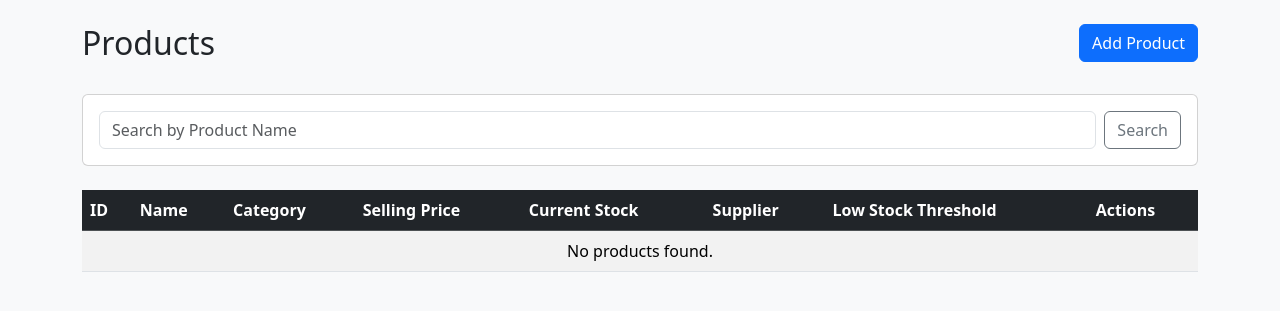
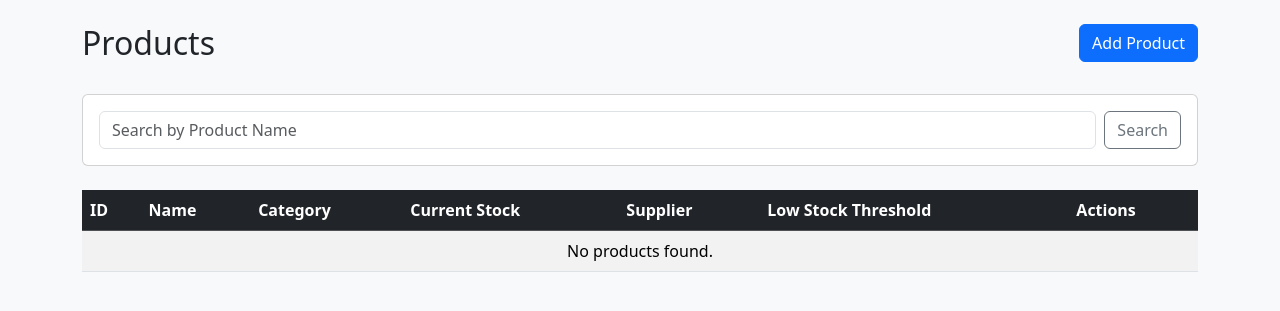
Before and after one commit to ishithakodali/inventory-management-system, a Flask app: page /products/ in a window 1280 px wide. Shown: the part 56-367 px from the top of the page. Run offline with Flask 3, Linux system fonts and the light colour scheme; the visitor is signed in with stand-in values (Sample User, id 1); data that the repository does not hold is empty.

Commit message:
Refactor pricing workflow to be transaction-based

```diff
--- a/routes/products.py
+++ b/routes/products.py
@@ -24,7 +24,7 @@ def add():
         abort(403)
     name = request.form.get('name')
     category = request.form.get('category')
-    price = request.form.get('price')
+    price = 0.0 # Price is no longer recorded on the product level
     stock_quantity = request.form.get('stock_quantity')
     supplier = request.form.get('supplier')
     low_stock_threshold = request.form.get('low_stock_threshold')
@@ -34,11 +34,7 @@ def add():
         return redirect(url_for('products.index'))
 
     try:
-        price = float(price)
-        if price <= 0:
-            flash('Selling Price must be greater than zero.', 'danger')
-            return redirect(url_for('products.index'))
-
+        # No longer validate selling price here
         stock_quantity = int(stock_quantity)
         if stock_quantity < 0:
             flash('Stock cannot be negative.', 'danger')
@@ -73,7 +69,7 @@ def edit(id):
         abort(403)
     name = request.form.get('name')
     category = request.form.get('category')
-    price = request.form.get('price')
+    price = 0.0 # Price is no longer recorded on the product level
     stock_quantity = request.form.get('stock_quantity')
     supplier = request.form.get('supplier')
     low_stock_threshold = request.form.get('low_stock_threshold')
@@ -83,11 +79,7 @@ def edit(id):
         return redirect(url_for('products.index'))
 
     try:
-        price = float(price)
-        if price <= 0:
-            flash('Selling Price must be greater than zero.', 'danger')
-            return redirect(url_for('products.index'))
-
+        # No longer validate selling price here
         stock_quantity = int(stock_quantity)
         if stock_quantity < 0:
             flash('Stock cannot be negative.', 'danger')
--- a/templates/products.html
+++ b/templates/products.html
@@ -35,7 +35,6 @@
                 <th>ID</th>
                 <th>Name</th>
                 <th>Category</th>
-                <th>Selling Price</th>
                 <th>Current Stock</th>
                 <th>Supplier</th>
                 <th>Low Stock Threshold</th>
@@ -50,7 +49,6 @@
                 <td>{{ product.id }}</td>
                 <td>{{ product.name }}</td>
                 <td>{{ product.category }}</td>
-                <td>₹{{ "%.2f"|format(product.price) }}</td>
                 <td>
                     {% if product.stock_quantity <= product.low_stock_threshold %}
                     <span class="badge bg-danger">{{ product.stock_quantity }}</span>
@@ -100,11 +98,6 @@
                                 <div class="mb-3">
                                     <label class="form-label">Category</label>
                                     <input type="text" class="form-control" name="category" value="{{ product.category }}" required>
-                                </div>
-
-                                <div class="mb-3">
-                                    <label class="form-label">Selling Price</label>
-                                    <input type="number" step="0.01" class="form-control" name="price" value="{{ product.price }}" required>
                                 </div>
 
                                 <div class="mb-3">
@@ -164,10 +157,6 @@
                         <input type="text" class="form-control" name="category" required>
                     </div>
                     <div class="mb-3">
-                        <label class="form-label">Selling Price (₹)</label>
-                        <input type="number" step="0.01" min="0.01" class="form-control" name="price" required>
-                    </div>
-                    <div class="mb-3">
                         <label class="form-label">Initial Stock</label>
                         <input type="number" min="0" class="form-control" name="stock_quantity" value="0" required>
                     </div>
```
Also changed, not shown: routes/reports.py (+14 -12 lines), templates/report_purchases.html (+6 -2 lines), templates/report_sales.html (+6 -2 lines).
